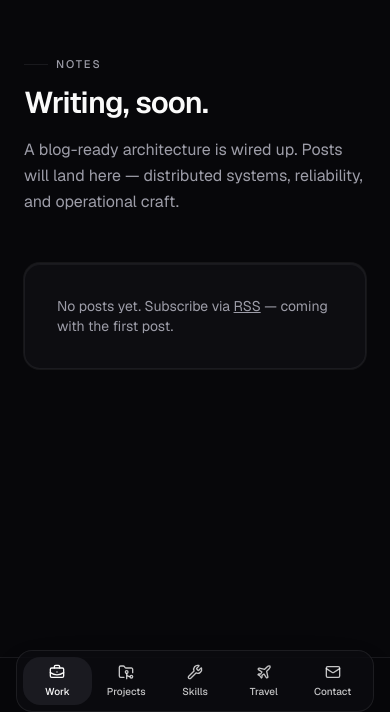
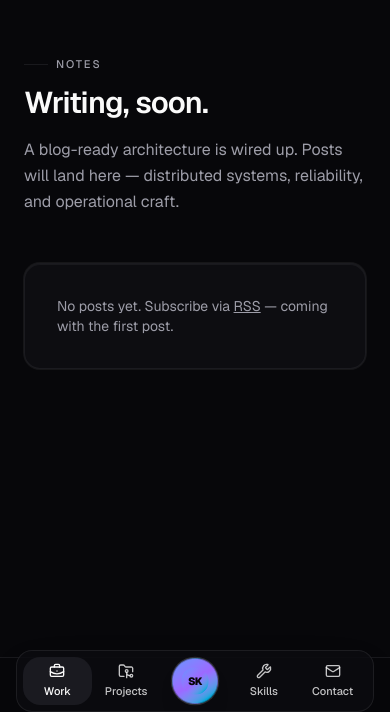
Before and after one commit to sameerk129/myweb, a Next.js app: page /blog in a window 390 px wide. Shown: the part 116-828 px from the top of the page. Built offline with nearby package versions, Linux system fonts and the light colour scheme.

Commit message:
fix: Fixed bottom navigation bar

```diff
--- a/src/components/nav/floating-nav.tsx
+++ b/src/components/nav/floating-nav.tsx
@@ -3,16 +3,7 @@
 import * as React from "react";
 import Link from "next/link";
 import { motion, AnimatePresence, useScroll, useMotionValueEvent } from "framer-motion";
-import {
-  BriefcaseBusiness,
-  Command,
-  FolderGit2,
-  Mail,
-  Moon,
-  Plane,
-  Sun,
-  Wrench,
-} from "lucide-react";
+import { BriefcaseBusiness, Command, FolderGit2, Mail, Moon, Sun, Wrench } from "lucide-react";
 import { cn } from "@/lib/utils";
 import { navItems } from "@/data/navigation";
 import { siteConfig } from "@/lib/site-config";
@@ -21,6 +12,7 @@ import { Button } from "@/components/ui/button";
 import { useCommandPalette } from "@/components/nav/command-palette";
 import { useTheme } from "next-themes";
 import { usePathname } from "next/navigation";
+import { featureFlags } from "@/config/feature-flags";
 
 export function FloatingNav() {
   const { scrollY } = useScroll();
@@ -123,7 +115,7 @@ export function FloatingNav() {
         </div>
       </header>
       <MobileThemeFab />
-      <MobileBottomNav />
+      <MobileBottomNav onHomeClick={handleHomeClick} />
     </>
   );
 }
@@ -143,19 +135,34 @@ function Logo() {
   );
 }
 
-function MobileBottomNav() {
-  const mobileItems = React.useMemo(
+function MobileBottomNav({
+  onHomeClick,
+}: {
+  onHomeClick: (event: React.MouseEvent<HTMLAnchorElement>) => void;
+}) {
+  const hideLabels = featureFlags.mobileBottomNavHideLabels;
+  const sectionItems = React.useMemo(
     () =>
       [
         { id: "work", label: "Work", href: "#experience-heading", icon: BriefcaseBusiness },
         { id: "projects", label: "Projects", href: "#projects-heading", icon: FolderGit2 },
         { id: "skills", label: "Skills", href: "#skills-heading", icon: Wrench },
-        { id: "travel", label: "Travel", href: "#travel-heading", icon: Plane },
         { id: "contact", label: "Contact", href: "#contact-heading", icon: Mail },
       ] as const,
     [],
   );
-  const [activeId, setActiveId] = React.useState<string>(mobileItems[0].id as string);
+  const mobileItems = React.useMemo(
+    () =>
+      [
+        sectionItems[0],
+        sectionItems[1],
+        { id: "home", label: "Top", href: "/" },
+        sectionItems[2],
+        sectionItems[3],
+      ] as const,
+    [sectionItems],
+  );
+  const [activeId, setActiveId] = React.useState<string>("home");
   const manualTargetRef = React.useRef<string | null>(null);
   const manualLockTimeoutRef = React.useRef<number | null>(null);
 
@@ -176,7 +183,7 @@ function MobileBottomNav() {
 
   React.useEffect(() => {
     const getOrderedHeadings = () => {
-      return mobileItems
+      return sectionItems
         .map((item) => {
           const el = document.getElementById(item.href.replace("#", ""));
           if (!el) return null;
@@ -188,7 +195,7 @@ function MobileBottomNav() {
 
     const getCurrentByViewport = () => {
       const threshold = Math.max(72, window.innerHeight * 0.28);
-      let current = mobileItems[0].id as string;
+      let current = sectionItems[0].id as string;
       let nextCandidate: string | null = null;
       let nextTop = Number.POSITIVE_INFINITY;
       const orderedHeadings = getOrderedHeadings();
@@ -204,9 +211,9 @@ function MobileBottomNav() {
       }
 
       if (window.scrollY < 8 && nextCandidate) {
-        return mobileItems[0].id as string;
+        return "home";
       }
-      return current || nextCandidate || (mobileItems[0].id as string);
+      return current || nextCandidate || "home";
     };
 
     const updateActiveSection = () => {
@@ -220,8 +227,11 @@ function MobileBottomNav() {
 
     const updateFromHash = () => {
       const hash = window.location.hash;
-      if (!hash) return;
-      const match = mobileItems.find((item) => item.href === hash);
+      if (!hash) {
+        if (window.scrollY < 8) setActiveId("home");
+        return;
+      }
+      const match = sectionItems.find((item) => item.href === hash);
       if (match) {
         setActiveId(match.id as string);
       }
@@ -258,12 +268,40 @@ function MobileBottomNav() {
       window.removeEventListener("resize", updateActiveSection);
       window.removeEventListener("hashchange", updateFromHash);
     };
-  }, [mobileItems]);
+  }, [mobileItems, sectionItems]);
 
   return (
     <nav className="fixed inset-x-4 bottom-4 z-40 sm:hidden" aria-label="Mobile navigation">
       <div className="glass border-border/80 grid grid-cols-5 rounded-2xl border px-1.5 py-1.5 shadow-[0_20px_50px_-25px_rgba(0,0,0,0.55)]">
         {mobileItems.map((item) => {
+          if (item.id === "home") {
+            return (
+              <a
+                key={item.id}
+                href={item.href}
+                onClick={(event) => {
+                  applyManualTargetLock("home");
+                  onHomeClick(event);
+                }}
+                aria-label="Top mobile"
+                className={cn(
+                  "text-foreground/85 hover:text-accent-foreground flex min-h-12 flex-col items-center justify-center rounded-xl px-1 text-[11px] font-semibold transition-colors",
+                  hideLabels ? "gap-0.5" : "gap-1",
+                  activeId === "home" && "text-accent-foreground shadow-none",
+                )}
+              >
+                <span
+                  className={cn(
+                    "border-border/60 grid size-12 place-items-center rounded-full border bg-[linear-gradient(145deg,var(--grad-from),var(--grad-via),var(--grad-to))] shadow-[0_14px_30px_-20px_rgba(0,0,0,0.55)] ring-1 ring-white/15 transition-transform",
+                    activeId === "home" ? "scale-100" : "scale-[0.97]",
+                  )}
+                >
+                  <Logo />
+                </span>
+              </a>
+            );
+          }
+
           const Icon = item.icon;
           return (
             <a
@@ -272,12 +310,13 @@ function MobileBottomNav() {
               onClick={() => applyManualTargetLock(item.id as string)}
               aria-label={`${item.label} mobile`}
               className={cn(
-                "text-foreground/78 hover:bg-accent hover:text-accent-foreground flex min-h-12 flex-col items-center justify-center gap-1 rounded-xl px-1 text-[10px] font-medium transition-colors",
+                "text-foreground/78 hover:bg-accent hover:text-accent-foreground flex min-h-12 flex-col items-center justify-center rounded-xl px-1 text-[11px] font-medium transition-colors",
+                hideLabels ? "gap-0.5" : "gap-1",
                 activeId === item.id && "bg-accent text-accent-foreground",
               )}
             >
               <Icon className="size-4" aria-hidden />
-              <span aria-hidden>{item.label}</span>
+              {!hideLabels && <span aria-hidden>{item.label}</span>}
             </a>
           );
         })}
--- a/src/config/feature-flags.ts
+++ b/src/config/feature-flags.ts
@@ -3,8 +3,18 @@ export type FeatureFlags = {
    * Shows a low-opacity collage of org logos behind the hero content.
    */
   heroLogoScatterBackground: boolean;
+  /**
+   * Toggles the contact form card in the Contact section.
+   */
+  showContactForm: boolean;
+  /**
+   * Hides text labels in the mobile bottom navigation (icons only).
+   */
+  mobileBottomNavHideLabels: boolean;
 };
 
 export const featureFlags: FeatureFlags = {
-  heroLogoScatterBackground: true,
+  heroLogoScatterBackground: false,
+  showContactForm: false,
+  mobileBottomNavHideLabels: false,
 };
--- a/src/data/experience.ts
+++ b/src/data/experience.ts
@@ -38,8 +38,7 @@ export const experiences: Experience[] = [
     start: "May 2022",
     end: "Aug 2023",
     location: "Bengaluru",
-    blurb:
-      "Platformized booking — multi-team scalable usage and BizApp adoption from 10% → 70%.",
+    blurb: "Platformized booking — multi-team scalable usage and BizApp adoption from 10% → 70%.",
     highlights: [
       "Migrated booking service to multi-team scalable usage model.",
       "Saved ~5 engineer-days/month per consuming service.",
@@ -55,7 +54,7 @@ export const experiences: Experience[] = [
     role: "Software Engineer II",
     start: "Jul 2018",
     end: "May 2022",
-    location: "Mumbai",
+    location: "Bangalore",
     blurb:
       "Built core platform services — auth, GDPR readiness, artwork approval pipeline ($1M ARR).",
     highlights: [
@@ -74,8 +73,7 @@ export const experiences: Experience[] = [
     start: "May 2015",
     end: "Jul 2018",
     location: "Gurugram",
-    blurb:
-      "Warehouse robotics — TCP/UDP communication, remote diagnostics for fleet operations.",
+    blurb: "Warehouse robotics — TCP/UDP communication, remote diagnostics for fleet operations.",
     highlights: [
       "Built TCP/UDP warehouse automation communication system.",
       "Enabled remote diagnosis, materially reducing travel cost.",
```
Also changed, not shown: src/components/sections/contact.tsx (+75 -54 lines).
